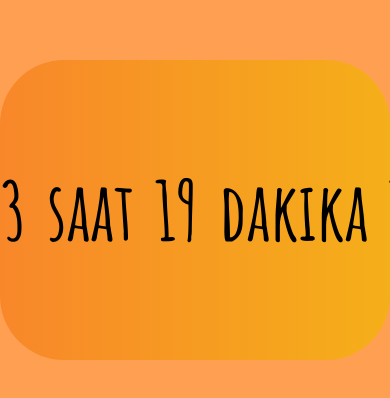
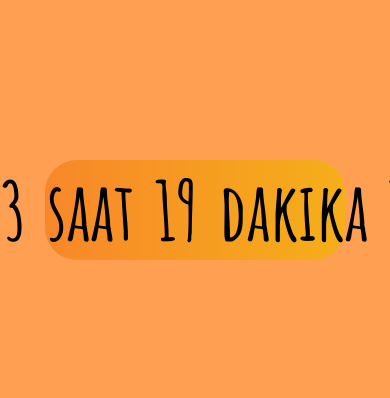
Before and after one commit to henwaffles/yaztatil, a React (Create React App) app: page / in a window 390 px wide. Shown: the part 212-610 px from the top of the page. Built offline with nearby package versions, Linux system fonts and the light colour scheme.

Commit message:
Update App.css

```diff
--- a/src/App.css
+++ b/src/App.css
@@ -28,3 +28,15 @@
   border-radius: 64px;
   background: linear-gradient(to right, #f8872a, #f5af19);
 }
+
+@media (max-width: 500px) {
+  .Box {
+    height: 100px;
+    width: 300px;
+    border-radius: 32px;
+  }
+  .App {
+    width: 100vw;
+    height: 100vh;
+  }
+}
```
